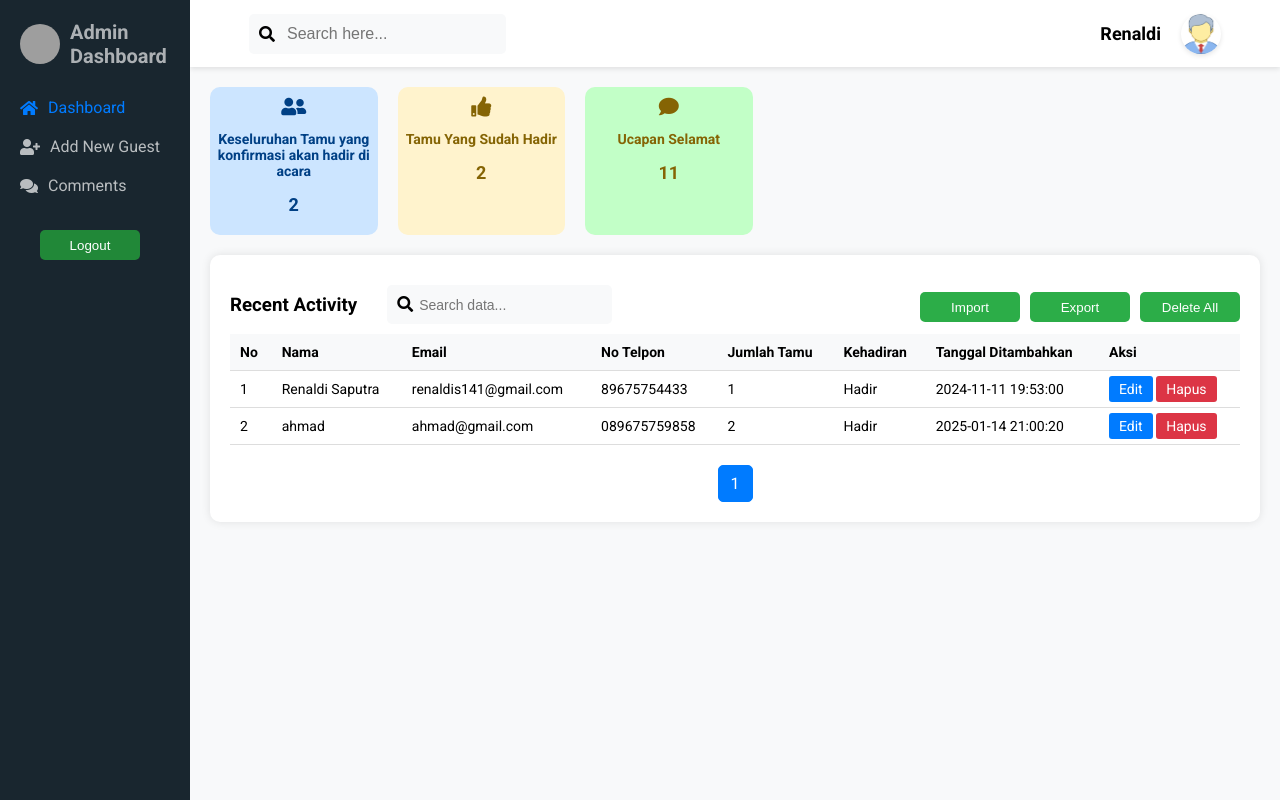
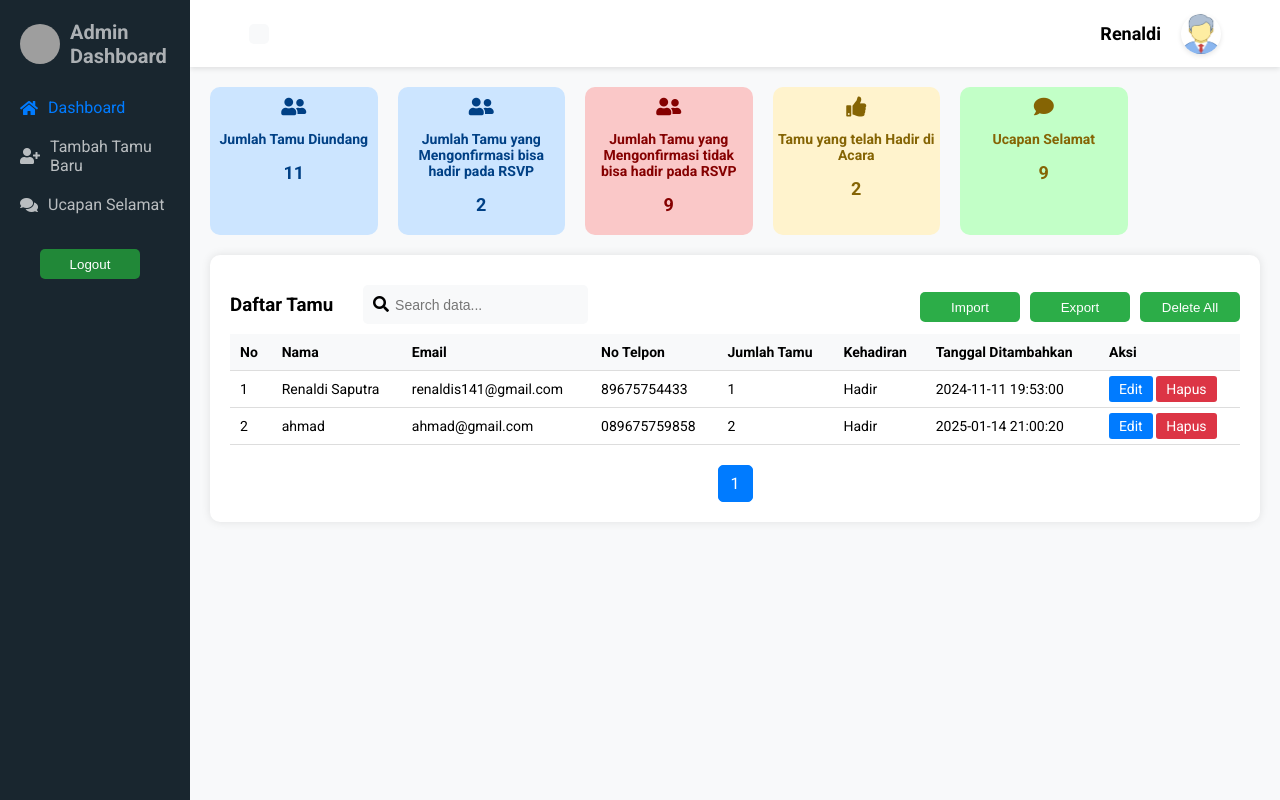
Before and after one commit to Renaldis/Daftar-Tamu-Wedding, a PHP site: page /dashboard_modern.php in a window 1280 px wide. Run offline with PHP 8.4, Linux system fonts and the light colour scheme; a user stored in the database is signed in; data comes from the database, SQL or seed files in the repository; grey boxes are pictures that could not be loaded.

Commit message:
fix: changing flow, n fix small bugs in dashboard admin

```diff
--- a/Admin/assets/javascript/dashboard-addGuest.js
+++ b/Admin/assets/javascript/dashboard-addGuest.js
@@ -11,7 +11,7 @@ function confirmSubmission(event) {
   // const foodPreference = document.querySelector(
   //   'input[name="food_preference"]'
   // ).value;
-  const notes = document.querySelector('textarea[name="notes"]').value;
+  // const notes = document.querySelector('textarea[name="notes"]').value;
 
   // Buat pesan konfirmasi
   const message =
@@ -19,9 +19,9 @@ function confirmSubmission(event) {
     `<p>Nama: ${name}</p>` +
     `<p>Email: ${email}</p>` +
     `<p>Telepon: ${phone}</p>` +
-    `<p>Jumlah Tamu: ${guestsCount}</p>` +
-    // `<p>Preferensi Makanan: ${foodPreference}</p>` +
-    `<p>Catatan: ${notes}`;
+    `<p>Jumlah Tamu: ${guestsCount}</p>`;
+  // `<p>Preferensi Makanan: ${foodPreference}</p>` +
+  // `<p>Catatan: ${notes}`;
 
   // Tampilkan pesan konfirmasi di modal
   document.getElementById("confirmation-message").innerHTML = message;
--- a/Admin/dashboard.css
+++ b/Admin/dashboard.css
@@ -189,6 +189,11 @@ body {
   color: #004085;
 }
 
+.main-dashboard .dashboard .card.AllGuestsNotPresent {
+  background-color: #fac8c8;
+  color: #850000;
+}
+
 .main-dashboard .dashboard .card.presentGuest {
   background-color: #fff3cd;
   color: #856404;
@@ -211,10 +216,12 @@ body {
   width: 100%;
   border-collapse: collapse;
 }
+
 .main-dashboard .recent-activity h1 {
   text-align: center;
   opacity: 0.5;
 }
+
 .main-dashboard .recent-activity table th,
 .main-dashboard .recent-activity table td {
   padding: 10px;
--- a/Admin/dashboard_modern.php
+++ b/Admin/dashboard_modern.php
@@ -33,24 +33,26 @@ if (isset($_POST['export_guests'])) {
         header('Content-Disposition: attachment; filename="guests.csv"');
 
         // Query untuk mendapatkan data lengkap tamu
-        $stmt = $connection->query("SELECT name, email, phone, guests_count, notes, is_present, created_at FROM guests ORDER BY created_at ASC");
+        $stmt = $connection->query("SELECT code_rsvp, name, email, phone, guests_count, notes, is_present,confirm, created_at FROM guests ORDER BY created_at ASC");
         $guests = $stmt->fetchAll(PDO::FETCH_ASSOC);
 
         // Output header CSV
         $output = fopen("php://output", "w");
-        fputcsv($output, ["No", "Nama", "Email", "No Telpon", "Jumlah Tamu", "Catatan", "Kehadiran", "Tanggal Ditambahkan"]); // Header CSV
+        fputcsv($output, ["No","Kode RSVP", "Nama", "Email", "No Telpon", "Jumlah Tamu", "Catatan", "Kehadiran", "Konfirmasi" ,"Tanggal Ditambahkan"]); // Header CSV
 
         // Output baris tamu dengan nomor urut
         $no = 1;
         foreach ($guests as $guest) {
             fputcsv($output, [
                 $no++,
+                $guest['code_rsvp'],
                 $guest['name'],
                 $guest['email'],
                 $guest['phone'],
                 $guest['guests_count'],
                 $guest['notes'],
                 $guest['is_present'],
+                $guest['confirm'],
                 $guest['created_at']
             ]);
         }
@@ -76,15 +78,17 @@ if (isset($_POST['import_guests'])) {
 
                 while (($data = fgetcsv($handle, 1000, ",")) !== FALSE) {
                     // Ekstraksi data
-                    $name = $data[1] ?? '';
-                    $email = $data[2] ?? '';
-                    $phone = $data[3] ?? '';
-                    $guests_count = isset($data[4]) ? $data[4] : 0;
-                    $notes = $data[5] ?? '';
-                    $is_present = $data[6] ?? 0;
+                    $code_rsvp = $data[1] ?? '';
+                    $name = $data[2] ?? '';
+                    $email = $data[3] ?? '';
+                    $phone = $data[4] ?? '';
+                    $guests_count = isset($data[5]) ? $data[5] : 0;
+                    $notes = $data[6] ?? '';
+                    $is_present = $data[7] ?? 0;
+                    $confirm = $data[8] ?? 0;
 
                     // Validasi dan format tanggal dari dd/mm/yyyy hh:mm:ss ke yyyy-mm-dd hh:mm:ss
-                    $dateTime = !empty($data[7]) ? explode(' ', $data[7]) : null;
+                    $dateTime = !empty($data[9]) ? explode(' ', $data[9]) : null;
                     if ($dateTime) {
                         $date = $dateTime[0]; // Bagian tanggal
                         $time = $dateTime[1] ?? '00:00:00'; // Bagian waktu (atau default ke 00:00:00)
@@ -103,10 +107,10 @@ if (isset($_POST['import_guests'])) {
 
                     // Memasukkan data ke database
                     if (!empty($name) && !empty($email) && !empty($phone)) {
-                        $sql = "INSERT INTO guests (name, email, phone, guests_count, notes, is_present, created_at)
-                                VALUES (?, ?, ?, ?, ?, ?, ?)";
+                        $sql = "INSERT INTO guests (code_rsvp, name, email, phone, guests_count, notes, is_present, confirm, created_at)
+                                VALUES (?, ?, ?, ?, ?, ?, ?, ?, ?)";
                         $stmt = $connection->prepare($sql);
-                        $stmt->execute([$name, $email, $phone, $guests_count, $notes, $is_present, $created_at]);
+                        $stmt->execute([$code_rsvp, $name, $email, $phone, $guests_count, $notes, $is_present,$confirm, $created_at]);
                     }
                 }
                 fclose($handle);
@@ -123,24 +127,37 @@ if (isset($_POST['import_guests'])) {
     }
 }
 
-// Mengambil daftar tamu
+// Mengambil daftar tamu yang konfirmasi hadir
 $sql = "SELECT * FROM guests WHERE confirm = 1 ORDER BY created_at ASC";
 $stmt = $connection->query($sql);
-$guests = $stmt->fetchAll();
-$guestsCount = count($guests);
+$guestsConfirm = $stmt->fetchAll();
+$guestsCountConfirm = count($guestsConfirm);
 
-if($guestsCount ==0){
-    $resetId = "ALTER TABLE guests AUTO_INCREMENT = 1";
-    $connection->exec($resetId);
-}
+// Mengambil daftar tamu yang konfirmasi hadir
+$sql = "SELECT * FROM guests WHERE confirm = 0 ORDER BY created_at ASC";
+$stmt = $connection->query($sql);
+$guestsNotConfirm = $stmt->fetchAll();
+$guestsCountNotConfirm = count($guestsNotConfirm);
 
+
+
+// Mengambil daftar tamu yang sudah hadir
 $sqlPresent = "SELECT * FROM guests WHERE is_present = 1 ORDER BY created_at ASC";
 $stmt = $connection->query($sqlPresent);
 $guestsPresent = $stmt->fetchAll();
 $guestsPresentCount = count($guestsPresent);
 
 // Menghitung jumlah tamu
-$guestsCount = count($guests);
+$sqlRSVP = "SELECT * FROM guests ORDER BY created_at ASC";
+$stmt = $connection->query($sqlRSVP);
+$guestsRSVP = $stmt->fetchAll();
+$guestsCountRSVP = count($guestsRSVP);
+
+if($guestsCountRSVP ==0){
+    $resetId = "ALTER TABLE guests AUTO_INCREMENT = 1";
+    $connection->exec($resetId);
+}
+
 
 // Mendapatkan nilai pencarian dari input
 $search = isset($_GET['search']) ? $_GET['search'] : '';
@@ -182,16 +199,17 @@ $pageComments = isset($_GET['page_comments']) ? (int)$_GET['page_comments'] : 1;
 $offsetComments = ($pageComments - 1) * $commentsPerPage;
 
 // Mengambil data komentar dari database
-$stmt = $connection->prepare("SELECT * FROM guests ORDER BY created_at DESC LIMIT :offset, :commentsPerPage");
+$stmt = $connection->prepare("SELECT * FROM guests WHERE notes != '' ORDER BY created_at DESC LIMIT :offset, :commentsPerPage");
 $stmt->bindValue(':offset', $offsetComments, PDO::PARAM_INT);
 $stmt->bindValue(':commentsPerPage', $commentsPerPage, PDO::PARAM_INT);
 $stmt->execute();
 $comments = $stmt->fetchAll(PDO::FETCH_ASSOC);
 
+
+
 // Mendapatkan total komentar untuk pagination
-$totalComments = $connection->query("SELECT COUNT(*) FROM guests")->fetchColumn();
+$totalComments = $connection->query("SELECT COUNT(*) FROM guests WHERE notes != ''")->fetchColumn();
 $totalPagesComments = ceil($totalComments / $commentsPerPage);
-
 // Menghapus komentar
 if (isset($_POST['delete_id'])) {
     $deleteId = $_POST['delete_id'];
@@ -231,8 +249,8 @@ if (isset($_POST['delete_id'])) {
             </div>
             <ul class="menu">
                 <li><a class="active" href="#"><i class="fas fa-home"></i> Dashboard</a></li>
-                <li><a href="#"><i class="fas fa-user-plus"></i> Add New Guest</a></li>
-                <li><a href="#"><i class="fas fa-comments"></i> Comments</a></li>
+                <li><a href="#"><i class="fas fa-user-plus"></i> Tambah Tamu Baru</a></li>
+                <li><a href="#"><i class="fas fa-comments"></i> Ucapan Selamat</a></li>
             </ul>
             <button class="btn green" id="logout-button">Logout</button>
         </div>
@@ -240,8 +258,8 @@ if (isset($_POST['delete_id'])) {
             <div class="header">
                 <div class="header-item">
                     <div class="search-bar">
-                        <i class="fas fa-search"></i>
-                        <input type="text" placeholder="Search here..." />
+                        <!-- <i class="fas fa-search"></i> -->
+                        <!-- <input type="text" placeholder="Search here..." /> -->
                     </div>
                     <div class="profile">
                         <h3><?= htmlspecialchars($admin['name']) ?></h3>
@@ -254,12 +272,22 @@ if (isset($_POST['delete_id'])) {
                 <div class="dashboard">
                     <div class="card AllGuests">
                         <i class="fas fa-user-friends"></i>
-                        <h3>Keseluruhan Tamu yang konfirmasi akan hadir di acara</h3>
-                        <h2><?= $guestsCount ?></h2>
+                        <h3>Jumlah Tamu Diundang</h3>
+                        <h2><?= $guestsCountRSVP ?></h2>
+                    </div>
+                    <div class="card AllGuests">
+                        <i class="fas fa-user-friends"></i>
+                        <h3>Jumlah Tamu yang Mengonfirmasi bisa hadir pada RSVP</h3>
+                        <h2><?= $guestsCountConfirm ?></h2>
+                    </div>
+                    <div class="card AllGuestsNotPresent">
+                        <i class="fas fa-user-friends"></i>
+                        <h3>Jumlah Tamu yang Mengonfirmasi tidak bisa hadir pada RSVP</h3>
+                        <h2><?= $guestsCountNotConfirm?></h2>
                     </div>
                     <div class="card presentGuest">
                         <i class="fas fa-thumbs-up"></i>
-                        <h3>Tamu Yang Sudah Hadir</h3>
+                        <h3>Tamu yang telah Hadir di Acara</h3>
                         <h2><?= $guestsPresentCount ?></h2>
                     </div>
                     <div class="card comments">
@@ -271,7 +299,7 @@ if (isset($_POST['delete_id'])) {
                 <div class="recent-activity">
                     <div class="topbar">
                         <div class="top">
-                            <h3>Recent Activity</h3>
+                            <h3>Daftar Tamu</h3>
                             <form method="GET" action="">
                             <div class="search-data">
                                 <i class="fas fa-search"></i>
@@ -302,7 +330,7 @@ if (isset($_POST['delete_id'])) {
                             <!-- Bagian form impor CSV -->
                                 <button class="btn greenLight" id="button-import">Import</button>
                             <!-- Mengubah form untuk ekspor tamu -->
-                            <?php if ($guestsCount > 0): ?>
+                            <?php if ($guestsCountConfirm > 0): ?>
                                 <form method="POST" class="form">
                                     <button class="btn greenLight" type="submit" name="export_guests" value="Ekspor menjadi CSV">Export</button>
                                 </form>
@@ -311,7 +339,7 @@ if (isset($_POST['delete_id'])) {
                                     <button class="btn greenLight" type="submit" name="export_guests" value="Ekspor menjadi CSV" disabled>Export</button>
                                 </form>
                             <?php endif; ?>
-                            <?php if($guestsCount > 0): ?>
+                            <?php if($guestsCountConfirm > 0): ?>
                             <form method="POST" class="form">
                             <button class="btn greenLight" type="submit" name="delete_all_guests" value="Hapus Semua Tamu" onclick="return confirm('Apakah Anda yakin ingin menghapus semua tamu?');">
                                     Delete All</button>
@@ -324,7 +352,7 @@ if (isset($_POST['delete_id'])) {
                             <?php endif?>
                         </div>
                     </div>
-                    <?php if($guestsCount>0):?>
+                    <?php if($guestsCountConfirm>0):?>
                     <table>
                     <thead>
                         <tr>
@@ -383,7 +411,7 @@ if (isset($_POST['delete_id'])) {
                             <input type="email" name="email" placeholder="Alamat Email" required maxlength="50">
                             <input type="text" name="phone" placeholder="Nomor Telepon" maxlength="15" required oninput="this.value = this.value.replace(/[^0-9]/g, '')">
                             <input type="number" name="guests_count" placeholder="Jumlah Tamu yang Dibawa" maxlength="1" oninput="this.value = this.value.replace(/[^0-9]/g, '')">
-                            <textarea name="notes" placeholder="Ucapan Selamat"></textarea>
+                            <!-- <textarea name="notes" placeholder="Ucapan Selamat"></textarea> -->
                             <button type="submit">Kirim</button>
                         </form>
                 <!-- Modal Konfirmasi -->
@@ -404,11 +432,11 @@ if (isset($_POST['delete_id'])) {
                 <!-- SECTION ADD NEW GUESTS -->
                 <!-- SECTION COMMENT -->
                 <section id="comment" class="d-none">
-                    <div class="comment-wrapping">
-                        <h1>Komentar</h1>
-                        <?php if($totalComments > 0 ): ?>
+                <div class="comment-wrapping">
+                    <h1>Ucapan Selamat</h1>
+                    <?php if($totalComments > 0 ): ?>
                         <?php foreach ($comments as $comment): ?>
-                            <?php if($comment['notes'] != null): ?>
+                            <?php if(!empty($comment['notes'])): ?>
                                 <div class="comment">
                                     <span class="comment-name"><?php echo htmlspecialchars($comment['name']); ?></span>
                                     <div class="comment-wrap-item">
@@ -422,8 +450,7 @@ if (isset($_POST['delete_id'])) {
                                         </form>
                                     </div>
                                 </div>
-                            <? else: ?>
-                            <?php endif;?>
+                            <?php endif; ?>
                         <?php endforeach; ?>
 
                         <div class="pagination-comment">
@@ -438,12 +465,12 @@ if (isset($_POST['delete_id'])) {
                             <?php if ($pageComments < $totalPagesComments): ?>
                                 <a href="?page_comments=<?php echo $pageComments + 1; ?>">Next</a>
                             <?php endif; ?>
-                            <?php else: ?>
-                            <h3>Belum ada Komentar tersedia.</h3>
-                            <?php endif;?>
                         </div>
-                    </div>
-                </section>
+                    <?php else: ?>
+                        <h3>Belum ada Ucapan Selamat tersedia.</h3>
+                    <?php endif; ?>
+                </div>
+            </section>
                 <!-- SECTION COMMENT -->
             </main>
             <!-- Modal Konfirmasi -->
--- a/Admin/edit_guest.php
+++ b/Admin/edit_guest.php
@@ -63,7 +63,7 @@ if ($_SERVER['REQUEST_METHOD'] == 'POST') {
         <h1>Edit Tamu</h1>
         <form method="POST" class="form">
             <input class="input-edit" type="text" name="name" placeholder="Nama" value="<?php echo htmlspecialchars($guest['name']); ?>" required>
-            <input class="input-edit" type="email" name="email" placeholder="Email" value="<?php echo htmlspecialchars($guest['email']); ?>" required oninput="this.value = this.value.replace(/[^0-9]/g, '')">
+            <input class="input-edit" type="email" name="email" placeholder="Email" value="<?php echo htmlspecialchars($guest['email']); ?>">
             <input class="input-edit" type="text" name="phone" placeholder="No Telpon" value="<?php echo htmlspecialchars($guest['phone']); ?>" required oninput="this.value = this.value.replace(/[^0-9]/g, '')">
             <input type="checkbox" name="is_present" value="1" <?php echo $guest['is_present'] ? 'checked' : ''; ?>>
             <label>Hadir</label>
--- a/public/index.html
+++ b/public/index.html
@@ -15,11 +15,11 @@
         <img alt="A couple in formal attire, with the woman sitting on a bench and the man leaning towards her"
             class="background-image" height="1080" src="assets/img/wedding2.jpeg" width="1920" />
         <div class="banner-text">
-            <p class="title">THE WEDDING OF</p>
+            <p class="title">PERNIKAHAN</p>
             <p class="names">Fiqri &amp; Meiliza</p>
             <p class="location">St Regist Hotel</p>
-            <p class="date">31 . 12 . 2024</p>
-            <button class="button openInvitation">Open Invitation<i class="fas fa-arrow-down"></i>
+            <p class="date">21 . 01 . 2025</p>
+            <button class="button openInvitation">Lihat Undangan<i class="fas fa-arrow-down"></i>
             </button>
         </div>
     </div>
```
Also changed, not shown: public/home.php (+26 -26 lines), public/registration-view.php (+17 -2 lines), public/assets/javascript/home.js, public/assets/registration-view.css.
